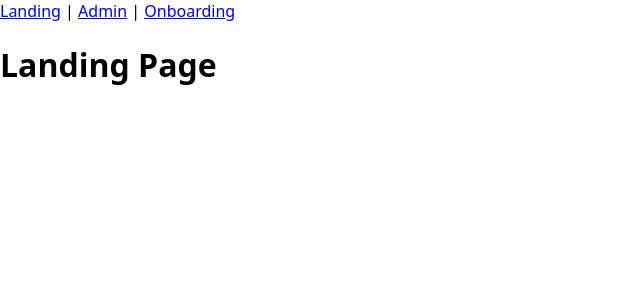
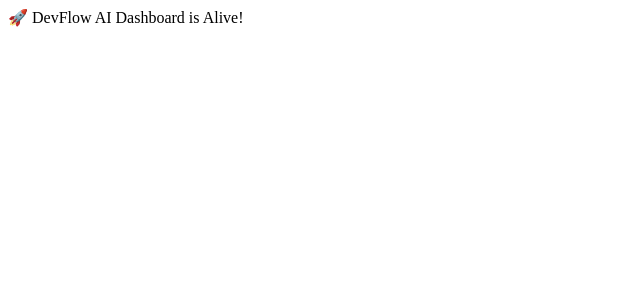
Before and after one commit to X-Niter/DevFlow-AI, a React (Vite) app: page / in a window 1280 px wide. Shown: the top 300 px of the page, without its empty margins (0-640 px from the left). Built offline with nearby package versions, Linux system fonts and the light colour scheme.

Commit message:
Build issue fix

```diff
--- a/src/App.jsx
+++ b/src/App.jsx
@@ -1,20 +1,7 @@
-import React from 'react';
-import { Routes, Route, Link } from 'react-router-dom';
-import Landing from './components/Landing';
-import Admin from './components/Admin';
-import Onboarding from './components/Onboarding';
-
 export default function App() {
   return (
-    <div>
-      <nav>
-        <Link to="/">Landing</Link> | <Link to="/admin">Admin</Link> | <Link to="/onboarding">Onboarding</Link>
-      </nav>
-      <Routes>
-        <Route path="/" element={<Landing />} />
-        <Route path="/admin" element={<Admin />} />
-        <Route path="/onboarding" element={<Onboarding />} />
-      </Routes>
+    <div className="text-center text-3xl mt-10 text-blue-600">
+      🚀 DevFlow AI Dashboard is Alive!
     </div>
-  );
+  )
 }
```
Also changed, not shown: src/main.jsx (+6 -8 lines).
